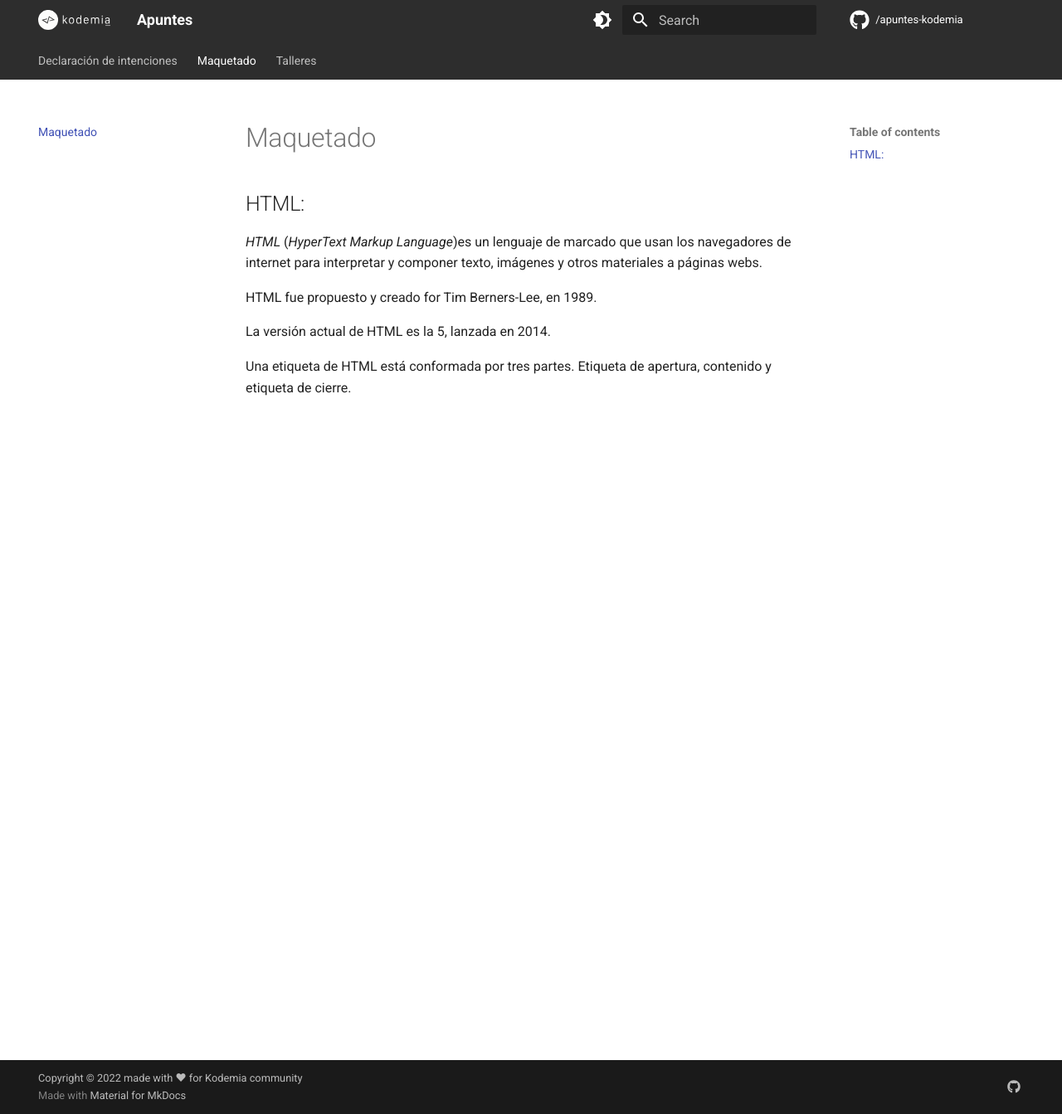
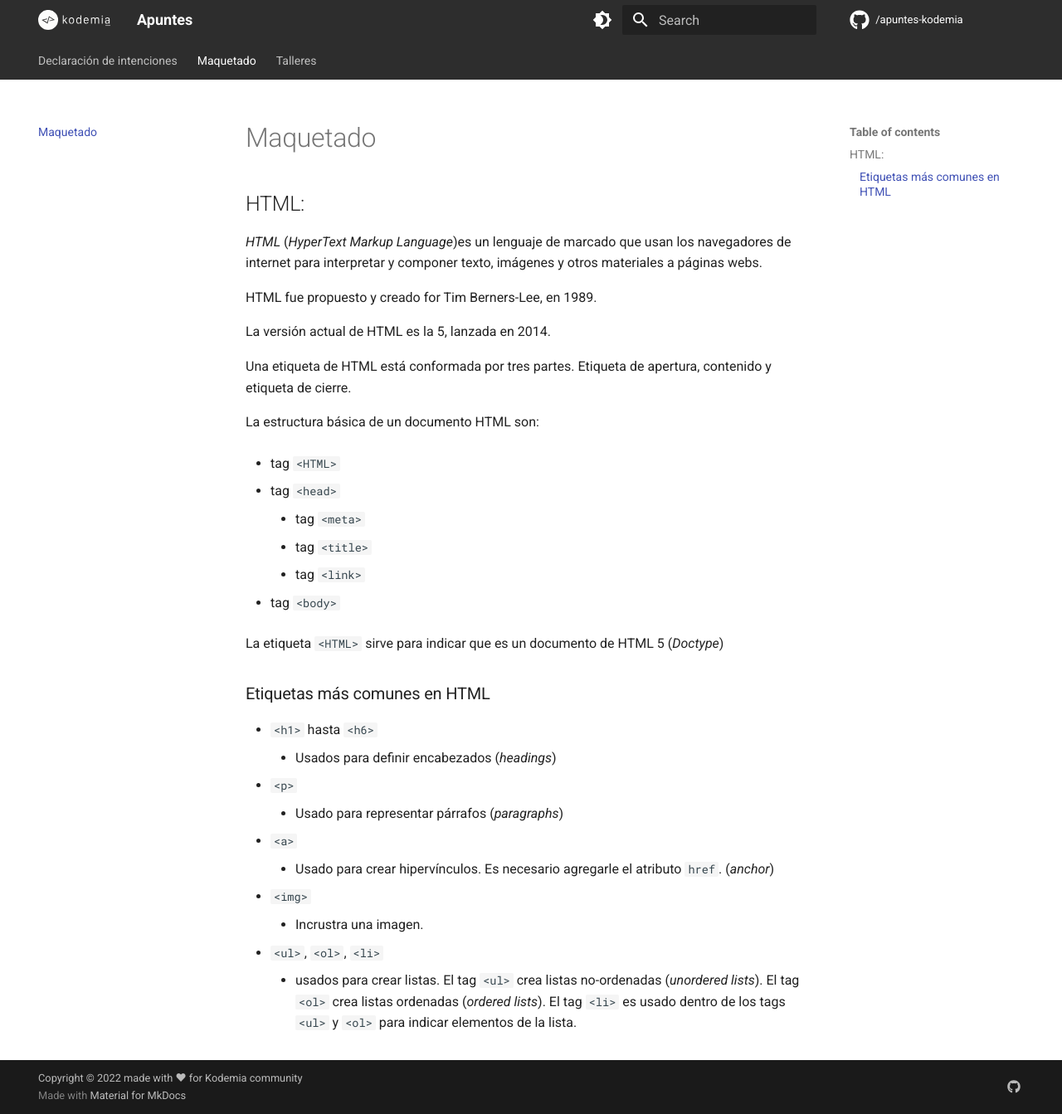
Before and after one commit to sergio-gonzalez-sainz/apuntes-kodemia, an MkDocs documentation site: the page built from docs/maquetado.md, in a window 1280 px wide and 1343 px high. Shown: the whole window at 83% size. Built offline with MkDocs 1.6.1 and Material for MkDocs 9.7.7, drawn with Linux system fonts in a browser that asks for light colours; comment, search, counter and statistics services are not loaded.

Commit message:
added most common used tags for HTML

```diff
--- a/docs/maquetado.md
+++ b/docs/maquetado.md
@@ -9,3 +9,29 @@ HTML fue propuesto y creado for Tim Berners-Lee, en 1989.
 La versión actual de HTML es la 5, lanzada en 2014.
 
 Una etiqueta de HTML está conformada por tres partes. Etiqueta de apertura, contenido y etiqueta de cierre.
+
+La estructura básica de un documento HTML son:
+
+- tag `<HTML>`
+
+- tag `<head>`
+    - tag `<meta>`
+    - tag `<title>`
+    - tag `<link>`
+
+- tag `<body>`
+
+
+La etiqueta `<HTML>` sirve para indicar que es un documento de HTML 5 (_Doctype_)
+
+### Etiquetas más comunes en HTML
+- `<h1>` hasta `<h6>`
+    - Usados para definir encabezados (_headings_)
+- `<p>`
+    - Usado para representar párrafos (_paragraphs_)
+- `<a>`
+    - Usado para crear hipervínculos. Es necesario agregarle el atributo `href`. (_anchor_)
+- `<img>`
+    - Incrustra una imagen.
+- `<ul>`, `<ol>`, `<li>`
+    - usados para crear listas. El tag `<ul>` crea listas no-ordenadas (_unordered lists_). El tag `<ol>` crea listas ordenadas (_ordered lists_). El tag `<li>` es usado dentro de los tags `<ul>` y `<ol>` para indicar elementos de la lista.
```
